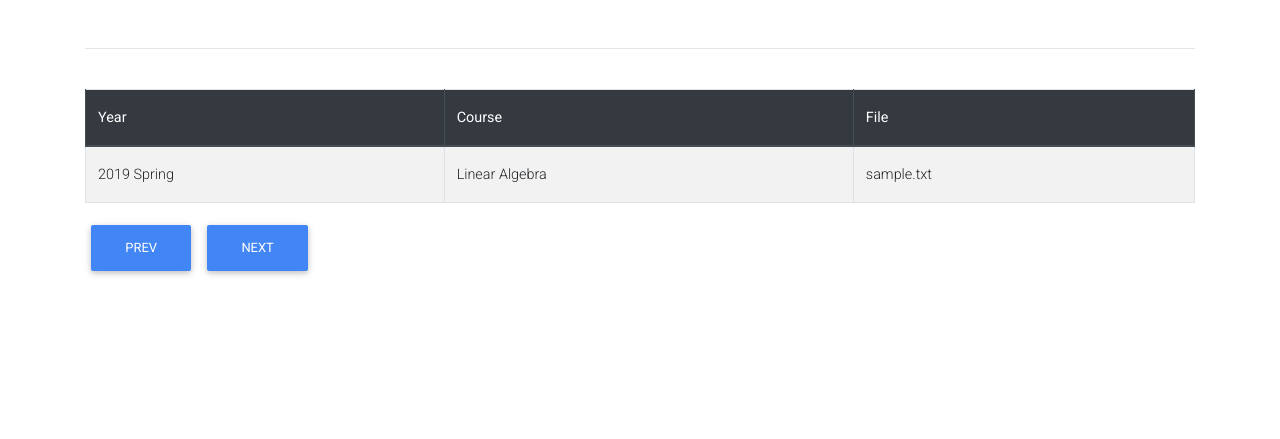
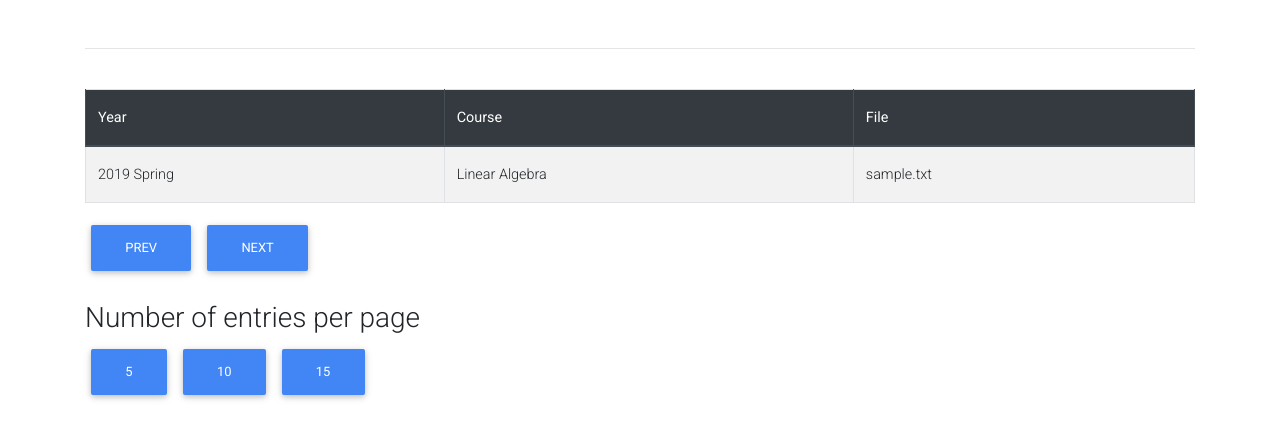
Before and after one commit to 5arthak01/UG2k19Hackathon, a Flask app: page /browse in a window 1280 px wide. Shown: the part 151-590 px from the top of the page. Run offline with Flask 2, Linux system fonts and the light colour scheme; data comes from the database, SQL or seed files in the repository; some libraries are stand-ins or nearby versions.

Commit message:
Added flexible number of entries per page feature for browse

```diff
--- a/NoteShare/static/js/dynamic_form.js
+++ b/NoteShare/static/js/dynamic_form.js
@@ -17,5 +17,3 @@ function load_courses() {
         })
     })
 }
-
-window.onload=load_courses();
--- a/NoteShare/static/js/pages.js
+++ b/NoteShare/static/js/pages.js
@@ -1,69 +1,70 @@
-let next = document.getElementById('next_button');
-let prev = document.getElementById('prev_button');
+function initialise_storage(){
+	console.log("Initialised storage");
+	sessionStorage.counter = 1;
+	sessionStorage.num_entries = 5; // number of entries per page
+	sessionStorage.total = 1; //total number of entries
 
-let counter = 1;
-let n = 10; //n is the number of entries per page
-let total = 1;
+	while(document.getElementById(String(sessionStorage.total)) != null) {
+		sessionStorage.total = parseInt(sessionStorage.total) + 1;
+	}
+	sessionStorage.total--; //total number of entries
 
-while(document.getElementById(String(total)) != null)
-{
-	total++;
 }
-total--;
 
-let j = 1;
+function tabulate(){
+	console.log(sessionStorage.num_entries);
+	console.log(sessionStorage.total);
+	let j = 1; // to iterate through the table rows
 
-while(j <= total)
-{
-	if(j<=n)
-	{
+	while(j <= sessionStorage.total) {
+		if(j<=sessionStorage.num_entries) {
 			document.getElementById(String(j)).style.display="table-row";
 		}
-	else
-	{
+		else {
 			document.getElementById(String(j)).style.display="none";
 		}
 		j++;
 	}
+	sessionStorage.counter=1;
+}
 
+function re_tabulate(n){
+	sessionStorage.num_entries = n;
+	tabulate();
+}
+
+let prev = document.getElementById('prev_button');
 prev.onclick = function() {
-	if(counter > 1)
-	{
-		counter--;
+	if(sessionStorage.counter > 1) {
+		sessionStorage.counter--;
 	}
 
 	let i = 1;
 
-	while(i <= total)
-	{
-		if(i <= counter*n && i > (counter-1)*n)
-		{
+	while(i <= sessionStorage.total) {
+		if(i <= sessionStorage.counter*sessionStorage.num_entries && i > (sessionStorage.counter-1)*sessionStorage.num_entries) {
 			document.getElementById(String(i)).style.display="table-row";
 		}
-		else
-		{
+		else {
 			document.getElementById(String(i)).style.display="none";
 		}
 		i++;
 	}
 }
 
+let next = document.getElementById('next_button');
 next.onclick = function() {
-	if(counter*n < total)
-	{
-		counter++;
+	if(sessionStorage.counter*sessionStorage.num_entries < sessionStorage.total) {
+		sessionStorage.counter++;
 	}
 
 	let i = 1;
 
-	while(i <= total)
-	{
-		if(i <= counter*n && i > (counter-1)*n)
-		{
+	while(i <= sessionStorage.total) {
+		if(i <= sessionStorage.counter*sessionStorage.num_entries && i > (sessionStorage.counter-1)*sessionStorage.num_entries) {
 			document.getElementById(String(i)).style.display="table-row";
 		}
-		else
-		{
+		else {
 			document.getElementById(String(i)).style.display="none";
 		}
 		i++;
--- a/NoteShare/templates/browse.html
+++ b/NoteShare/templates/browse.html
@@ -65,6 +65,12 @@
 	<!-- Pagination -->
 	<button id="prev_button" type="button" class="btn btn-primary">prev</button>
 	<button id="next_button" type="button" class="btn btn-primary">next</button>
+	<br><br>
+
+	<h3>Number of entries per page</h3>
+	<button type="button" class="btn btn-primary" onclick="re_tabulate(5)">5</button>
+	<button type="button" class="btn btn-primary" onclick="re_tabulate(10)">10</button>
+	<button type="button" class="btn btn-primary" onclick="re_tabulate(15)">15</button>
 
 	<br><br>
 </div>
@@ -74,5 +80,8 @@
 <script src="{{ url_for('static', filename='js/pages.js') }}" type = "text/javascript"></script>
 <script src="{{ url_for('static', filename='js/dropdown_menu.js') }}" type = "text/javascript"></script>
 <script src="{{ url_for('static', filename='js/dynamic_form.js') }}" type = "text/javascript"></script>
+<script type = "text/javascript">window.onload=function() {load_courses(); initialise_storage(); tabulate();};</script>
+
 {{ super() }}
+
 {% endblock %}
--- a/NoteShare/templates/upload.html
+++ b/NoteShare/templates/upload.html
@@ -29,5 +29,8 @@
 
 {% block scripts %}
 <script src="{{ url_for('static', filename='js/dynamic_form.js') }}" type = "text/javascript"></script>
+<script type = "text/javascript">window.onload=load_courses();</script>
+
 {{ super() }}
+
 {% endblock %}
```
Lines whose indentation alone changed are shown as unchanged.
